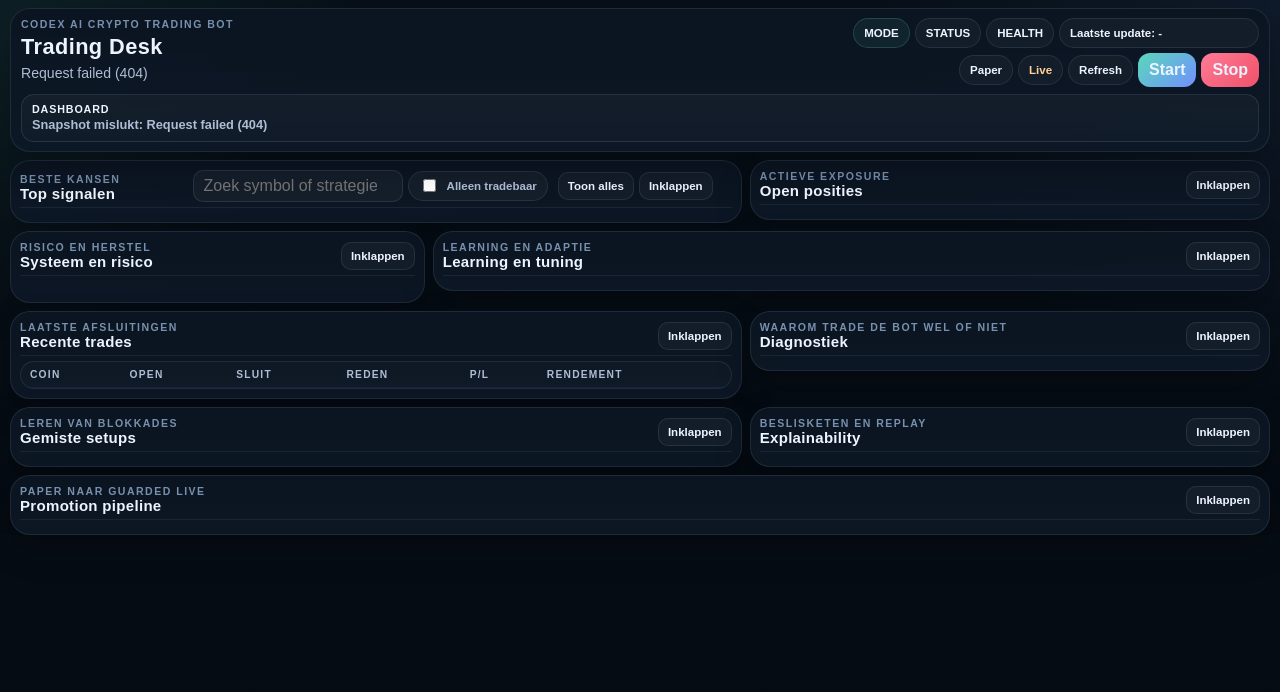
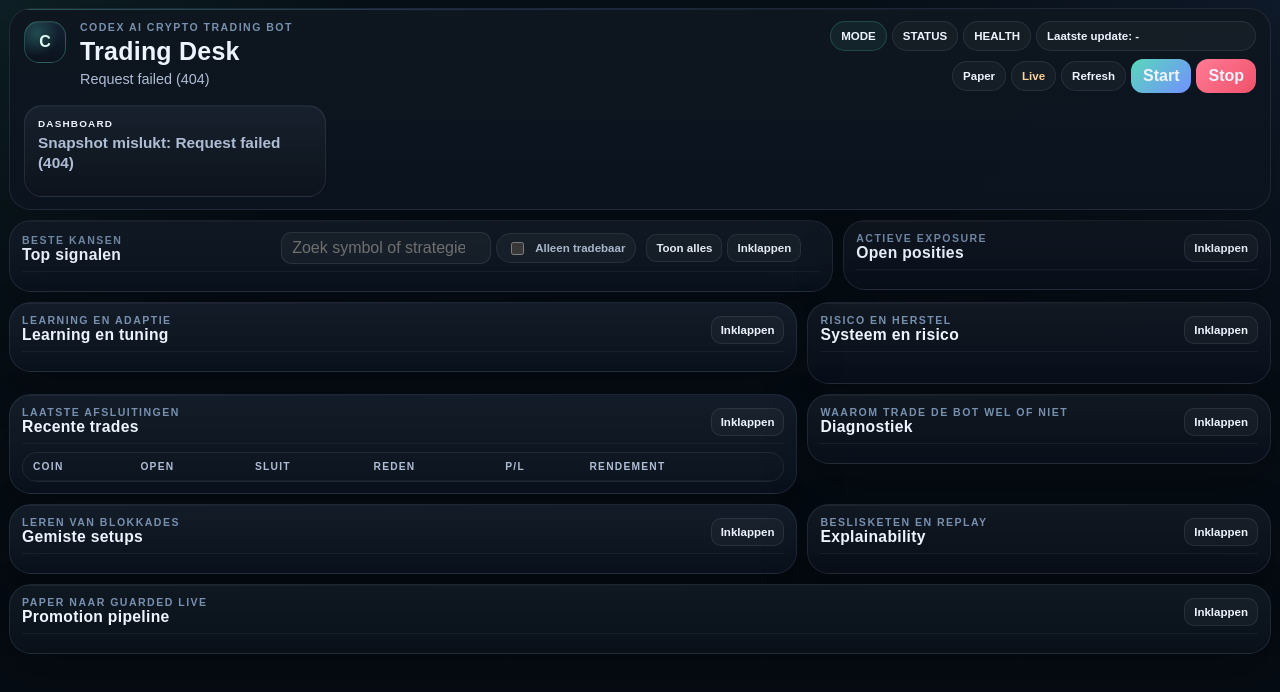
Before and after one commit to mrcryptolife420/Codex-ai-trading-bot-, a website: page src/dashboard/public/index.html in a window 1280 px wide. Drawn offline with Linux system fonts and the light colour scheme; no server answers.

Commit message:
Redesign dashboard into trading desk layout

```diff
--- a/src/dashboard/public/index.html
+++ b/src/dashboard/public/index.html
@@ -11,10 +11,13 @@
       <main class="main">
         <header class="topbar">
           <div class="topbar-head">
+            <div class="brand-shell">
+              <div class="brand-mark" aria-hidden="true">C</div>
               <div class="brand-block">
                 <p class="eyebrow">Codex AI Crypto Trading Bot</p>
                 <h1>Trading Desk</h1>
                 <p id="controlHint" class="topbar-copy">Status wordt geladen...</p>
+              </div>
             </div>
 
             <div class="topbar-side">
@@ -38,8 +41,8 @@
           <div id="operatorSummary" class="status-summary" aria-label="Belangrijkste samenvatting"></div>
         </header>
 
-        <section class="main-grid">
-          <article class="panel collapsible-panel" id="signalsSection">
+        <section class="main-grid overview-stage">
+          <article class="panel panel-primary collapsible-panel" id="signalsSection">
               <div class="panel-head panel-head-split">
                 <div>
                   <p class="eyebrow">Beste kansen</p>
@@ -61,7 +64,7 @@
               </div>
           </article>
 
-          <article class="panel collapsible-panel" id="positionsSection">
+          <article class="panel panel-side collapsible-panel" id="positionsSection">
               <div class="panel-head">
                 <div>
                   <p class="eyebrow">Actieve exposure</p>
@@ -75,8 +78,8 @@
           </article>
         </section>
 
-        <section class="bottom-grid">
-          <article class="panel collapsible-panel" id="riskSection">
+        <section class="bottom-grid analytics-grid">
+          <article class="panel panel-side collapsible-panel" id="riskSection">
               <div class="panel-head">
                 <div>
                   <p class="eyebrow">Risico en herstel</p>
@@ -90,7 +93,7 @@
               </div>
           </article>
 
-          <article class="panel collapsible-panel" id="learningSection">
+          <article class="panel panel-primary collapsible-panel" id="learningSection">
             <div class="panel-head">
               <div>
                 <p class="eyebrow">Learning en adaptie</p>
@@ -103,7 +106,7 @@
               </div>
           </article>
 
-          <article class="panel collapsible-panel" id="historySection">
+          <article class="panel panel-primary collapsible-panel" id="historySection">
             <div class="panel-head">
               <div>
                 <p class="eyebrow">Laatste afsluitingen</p>
@@ -130,7 +133,7 @@
               </div>
           </article>
 
-          <article class="panel collapsible-panel" id="diagnosticsSection">
+          <article class="panel panel-side collapsible-panel" id="diagnosticsSection">
             <div class="panel-head">
               <div>
                 <p class="eyebrow">Waarom trade de bot wel of niet</p>
@@ -143,7 +146,7 @@
               </div>
           </article>
 
-          <article class="panel collapsible-panel" id="missedTradesSection">
+          <article class="panel panel-primary collapsible-panel" id="missedTradesSection">
             <div class="panel-head">
               <div>
                 <p class="eyebrow">Leren van blokkades</p>
@@ -156,7 +159,7 @@
               </div>
           </article>
 
-          <article class="panel collapsible-panel" id="explainabilitySection">
+          <article class="panel panel-side collapsible-panel" id="explainabilitySection">
             <div class="panel-head">
               <div>
                 <p class="eyebrow">Beslisketen en replay</p>
@@ -169,7 +172,7 @@
               </div>
           </article>
 
-          <article class="panel collapsible-panel" id="promotionSection">
+          <article class="panel panel-wide collapsible-panel" id="promotionSection">
             <div class="panel-head">
               <div>
                 <p class="eyebrow">Paper naar guarded live</p>
--- a/src/dashboard/public/styles.css
+++ b/src/dashboard/public/styles.css
@@ -1,7 +1,7 @@
 :root {
   --bg: #071018;
-  --panel: rgba(12, 22, 35, 0.94);
-  --panel-strong: rgba(16, 28, 44, 0.98);
+  --panel: rgba(11, 18, 29, 0.92);
+  --panel-strong: rgba(14, 24, 38, 0.98);
   --line: rgba(147, 166, 193, 0.14);
   --line-strong: rgba(147, 166, 193, 0.22);
   --text: #edf4ff;
@@ -11,9 +11,9 @@
   --accent-2: #7290ff;
   --success: #3bd28e;
   --danger: #ff7b95;
-  --shadow: 0 14px 34px rgba(0, 0, 0, 0.24);
-  --radius-xl: 20px;
-  --radius-lg: 16px;
+  --shadow: 0 18px 48px rgba(0, 0, 0, 0.24);
+  --radius-xl: 22px;
+  --radius-lg: 18px;
   --radius-md: 12px;
   --font-body: "Segoe UI Variable", "Aptos", sans-serif;
   --font-display: "Bahnschrift", "Segoe UI Variable", sans-serif;
@@ -37,6 +37,7 @@ body {
 
 body {
   overflow-x: hidden;
+  color-scheme: dark;
 }
 
 button,
@@ -59,20 +60,22 @@ h3 {
 }
 
 .shell {
-  width: min(1520px, calc(100vw - 20px));
-  margin: 8px auto 12px;
+  width: min(1600px, calc(100vw - 18px));
+  margin: 8px auto 10px;
 }
 
 .main {
   display: grid;
-  gap: 8px;
+  gap: 10px;
 }
 
 .topbar,
 .panel {
   border: 1px solid var(--line);
   border-radius: var(--radius-xl);
-  background: linear-gradient(180deg, rgba(11, 21, 34, 0.98), rgba(13, 24, 38, 0.95));
+  background:
+    linear-gradient(180deg, rgba(255, 255, 255, 0.024), rgba(255, 255, 255, 0)),
+    linear-gradient(180deg, rgba(8, 16, 26, 0.98), rgba(11, 20, 31, 0.96));
   box-shadow: var(--shadow);
 }
 
@@ -81,8 +84,18 @@ h3 {
   top: 8px;
   z-index: 5;
   display: grid;
-  gap: 6px;
-  padding: 9px 10px;
+  gap: 10px;
+  padding: 12px 14px;
+  overflow: hidden;
+}
+
+.topbar::before {
+  content: "";
+  position: absolute;
+  inset: 0 0 auto 0;
+  height: 1px;
+  background: linear-gradient(90deg, rgba(89, 216, 186, 0.34), rgba(114, 144, 255, 0.18), transparent 82%);
+  pointer-events: none;
 }
 
 .topbar-head,
@@ -93,18 +106,43 @@ h3 {
 }
 
 .topbar-head {
-  grid-template-columns: minmax(0, 1fr) auto;
-  gap: 6px 10px;
+  grid-template-columns: minmax(0, 1.18fr) minmax(360px, 0.82fr);
+  gap: 8px 14px;
   align-items: start;
 }
 
+.brand-shell {
+  display: flex;
+  align-items: flex-start;
+  gap: 14px;
+  min-width: 0;
+}
+
+.brand-mark {
+  display: grid;
+  place-items: center;
+  width: 42px;
+  height: 42px;
+  border-radius: 15px;
+  border: 1px solid rgba(89, 216, 186, 0.28);
+  background:
+    radial-gradient(circle at 30% 30%, rgba(89, 216, 186, 0.24), transparent 56%),
+    linear-gradient(180deg, rgba(20, 36, 52, 0.96), rgba(11, 19, 30, 0.96));
+  color: #dff8f3;
+  font-family: var(--font-display);
+  font-size: 1rem;
+  font-weight: 700;
+  box-shadow: inset 0 1px 0 rgba(255, 255, 255, 0.06);
+}
+
 .brand-block h1 {
-  font-size: clamp(1.28rem, 1.7vw, 1.62rem);
+  font-size: clamp(1.42rem, 1.95vw, 2rem);
+  letter-spacing: 0.01em;
 }
 
 .topbar-side {
   display: grid;
-  gap: 5px;
+  gap: 8px;
   justify-items: end;
 }
 
@@ -126,9 +164,9 @@ th,
 }
 
 .topbar-copy {
-  max-width: 60ch;
-  line-height: 1.3;
-  font-size: 0.88rem;
+  max-width: 56ch;
+  line-height: 1.34;
+  font-size: 0.9rem;
 }
 
 .panel-body {
@@ -152,9 +190,9 @@ th,
 
 .status-summary {
   display: grid;
-  grid-template-columns: repeat(auto-fit, minmax(165px, 1fr));
-  gap: 5px;
-  padding-top: 1px;
+  grid-template-columns: repeat(4, minmax(0, 1fr));
+  gap: 8px;
+  padding-top: 2px;
 }
 
 .status-chip,
@@ -188,41 +226,45 @@ th,
 
 .refresh-chip {
   justify-content: flex-start;
-  min-width: 200px;
+  min-width: 220px;
 }
 
 .hero-pill {
   display: grid;
   align-content: start;
   justify-content: start;
-  gap: 2px;
-  min-height: 0;
-  padding: 8px 10px;
-  border-radius: 13px;
+  gap: 4px;
+  min-height: 92px;
+  padding: 12px 13px;
+  border-radius: 18px;
   max-width: 100%;
-  background: linear-gradient(180deg, rgba(255, 255, 255, 0.035), rgba(255, 255, 255, 0.02));
-  border-color: rgba(147, 166, 193, 0.16);
+  background:
+    linear-gradient(180deg, rgba(255, 255, 255, 0.038), rgba(255, 255, 255, 0.012)),
+    linear-gradient(180deg, rgba(14, 24, 37, 0.94), rgba(10, 17, 26, 0.96));
+  border-color: rgba(147, 166, 193, 0.14);
+  box-shadow: inset 0 1px 0 rgba(255, 255, 255, 0.03);
 }
 
 .hero-pill strong {
   color: var(--text);
   flex-shrink: 0;
-  font-size: 0.67rem;
-  letter-spacing: 0.08em;
+  font-size: 0.62rem;
+  letter-spacing: 0.12em;
   text-transform: uppercase;
 }
 
 .hero-pill span {
   color: var(--text-soft);
-  font-size: 0.8rem;
-  line-height: 1.22;
+  font-size: 0.96rem;
+  line-height: 1.28;
+  font-weight: 600;
 }
 
 button {
   appearance: none;
   border: 0;
   min-height: 34px;
-  padding: 0 11px;
+  padding: 0 12px;
   border-radius: 12px;
   cursor: pointer;
   color: var(--text);
@@ -265,56 +307,90 @@ button:disabled {
 .main-grid,
 .bottom-grid {
   display: grid;
-  gap: 8px;
+  gap: 10px;
   align-items: start;
 }
 
-.main-grid {
-  grid-template-columns: repeat(12, minmax(0, 1fr));
+.overview-stage {
+  grid-template-columns: minmax(0, 1.58fr) minmax(340px, 0.82fr);
 }
 
-.bottom-grid {
-  grid-template-columns: repeat(12, minmax(0, 1fr));
+.analytics-grid {
+  grid-template-columns: minmax(0, 1.06fr) minmax(300px, 0.72fr) minmax(0, 1.06fr);
+  grid-template-areas:
+    "learning learning risk"
+    "history history diagnostics"
+    "missed missed explainability"
+    "promotion promotion promotion";
 }
 
 .panel {
-  padding: 9px;
+  position: relative;
+  padding: 11px 12px;
+  overflow: hidden;
+}
+
+.panel::before {
+  content: "";
+  position: absolute;
+  inset: 0 0 auto 0;
+  height: 1px;
+  background: linear-gradient(90deg, rgba(255, 255, 255, 0.06), transparent 72%);
+  pointer-events: none;
+}
+
+.panel-primary {
+  background:
+    linear-gradient(180deg, rgba(255, 255, 255, 0.028), rgba(255, 255, 255, 0)),
+    linear-gradient(180deg, rgba(12, 22, 35, 0.98), rgba(10, 18, 29, 0.96));
+}
+
+.panel-side {
+  background:
+    linear-gradient(180deg, rgba(255, 255, 255, 0.022), rgba(255, 255, 255, 0)),
+    linear-gradient(180deg, rgba(11, 19, 30, 0.96), rgba(9, 16, 26, 0.95));
+}
+
+.panel-wide {
+  background:
+    linear-gradient(180deg, rgba(255, 255, 255, 0.022), rgba(255, 255, 255, 0)),
+    linear-gradient(180deg, rgba(10, 19, 30, 0.96), rgba(9, 17, 26, 0.95));
 }
 
 #signalsSection {
-  grid-column: span 7;
+  grid-column: 1;
 }
 
 #positionsSection {
-  grid-column: span 5;
+  grid-column: 2;
 }
 
 #learningSection {
-  grid-column: span 8;
+  grid-area: learning;
 }
 
 #riskSection {
-  grid-column: span 4;
+  grid-area: risk;
 }
 
 #historySection {
-  grid-column: span 7;
+  grid-area: history;
 }
 
 #diagnosticsSection {
-  grid-column: span 5;
+  grid-area: diagnostics;
 }
 
 #missedTradesSection {
-  grid-column: span 7;
+  grid-area: missed;
 }
 
 #explainabilitySection {
-  grid-column: span 5;
+  grid-area: explainability;
 }
 
 #promotionSection {
-  grid-column: span 12;
+  grid-area: promotion;
 }
 
 .panel-head,
@@ -322,20 +398,20 @@ button:disabled {
   display: flex;
   align-items: end;
   justify-content: space-between;
-  gap: 5px 8px;
-  margin-bottom: 5px;
-  padding-bottom: 5px;
-  border-bottom: 1px solid rgba(147, 166, 193, 0.1);
+  gap: 6px 10px;
+  margin-bottom: 8px;
+  padding-bottom: 7px;
+  border-bottom: 1px solid rgba(147, 166, 193, 0.08);
 }
 
 .panel-head h3 {
-  font-size: 0.94rem;
+  font-size: 0.98rem;
 }
 
 .list-stack,
 .risk-grid {
   display: grid;
-  gap: 5px;
+  gap: 6px;
 }
 
 .risk-grid {
@@ -349,7 +425,9 @@ button:disabled {
 .missed-card {
   border: 1px solid rgba(147, 166, 193, 0.12);
   border-radius: var(--radius-lg);
-  background: linear-gradient(180deg, rgba(255, 255, 255, 0.028), rgba(255, 255, 255, 0.016));
+  background:
+    linear-gradient(180deg, rgba(255, 255, 255, 0.026), rgba(255, 255, 255, 0.01)),
+    rgba(255, 255, 255, 0.012);
 }
 
 .signal-card {
@@ -358,8 +436,8 @@ button:disabled {
 
 .card-summary {
   display: grid;
-  gap: 5px;
-  padding: 9px;
+  gap: 6px;
+  padding: 11px;
 }
 
 .card-copy {
@@ -376,7 +454,7 @@ button:disabled {
 
 .signal-overview {
   display: flex;
-  gap: 6px;
+  gap: 7px;
   flex-wrap: wrap;
 }
 
@@ -397,7 +475,7 @@ button:disabled {
   gap: 6px;
   align-items: flex-start;
   color: var(--text-soft);
-  font-size: 0.77rem;
+  font-size: 0.76rem;
 }
 
 .reason-row strong {
@@ -460,14 +538,14 @@ button:disabled {
 .subgrid {
   display: grid;
   grid-template-columns: repeat(3, minmax(0, 1fr));
-  gap: 6px;
+  gap: 7px;
 }
 
 .stat {
-  padding: 7px 9px;
+  padding: 9px 10px;
   border: 1px solid rgba(147, 166, 193, 0.1);
-  border-radius: 14px;
-  background: rgba(255, 255, 255, 0.018);
+  border-radius: 15px;
+  background: rgba(255, 255, 255, 0.016);
 }
 
 .stat strong {
@@ -494,7 +572,7 @@ button:disabled {
   overflow-x: auto;
   border: 1px solid rgba(147, 166, 193, 0.12);
   border-radius: var(--radius-lg);
-  background: rgba(255, 255, 255, 0.015);
+  background: rgba(255, 255, 255, 0.012);
 }
 
 table {
@@ -505,7 +583,7 @@ table {
 
 th,
 td {
-  padding: 7px 9px;
+  padding: 8px 10px;
   border-bottom: 1px solid rgba(147, 166, 193, 0.08);
   text-align: left;
 }
@@ -546,10 +624,10 @@ input[type="search"] {
 .event-row {
   display: grid;
   gap: 4px;
-  padding: 7px 9px;
+  padding: 9px 10px;
   border: 1px solid rgba(147, 166, 193, 0.1);
-  border-radius: 14px;
-  background: rgba(255, 255, 255, 0.018);
+  border-radius: 15px;
+  background: rgba(255, 255, 255, 0.014);
 }
 
 .learning-board {
@@ -559,11 +637,13 @@ input[type="search"] {
 
 .learning-hero {
   display: grid;
-  gap: 6px;
-  padding: 9px;
+  gap: 8px;
+  padding: 11px;
   border: 1px solid rgba(114, 144, 255, 0.18);
   border-radius: var(--radius-lg);
-  background: linear-gradient(180deg, rgba(114, 144, 255, 0.1), rgba(255, 255, 255, 0.02));
+  background:
+    linear-gradient(180deg, rgba(114, 144, 255, 0.11), rgba(255, 255, 255, 0.02)),
+    linear-gradient(180deg, rgba(14, 22, 37, 0.94), rgba(10, 18, 30, 0.95));
 }
 
 .learning-title {
@@ -592,7 +672,7 @@ input[type="search"] {
 .learning-summary-grid {
   display: grid;
   grid-template-columns: repeat(2, minmax(0, 1fr));
-  gap: 6px;
+  gap: 7px;
 }
 
 .learning-callouts {
@@ -604,10 +684,10 @@ input[type="search"] {
 .learning-detail {
   display: grid;
   gap: 5px;
-  padding: 7px 9px;
+  padding: 9px 10px;
   border: 1px solid rgba(147, 166, 193, 0.1);
-  border-radius: 14px;
-  background: rgba(255, 255, 255, 0.018);
+  border-radius: 15px;
+  background: rgba(255, 255, 255, 0.014);
 }
 
 .learning-detail strong {
@@ -635,10 +715,10 @@ input[type="search"] {
 .learning-list-item {
   display: grid;
   gap: 4px;
-  padding: 7px 9px;
+  padding: 8px 10px;
   border: 1px solid rgba(147, 166, 193, 0.1);
-  border-radius: 14px;
-  background: rgba(255, 255, 255, 0.015);
+  border-radius: 15px;
+  background: rgba(255, 255, 255, 0.014);
 }
 
 .learning-review-grid {
@@ -655,10 +735,10 @@ input[type="search"] {
 .learning-review-card {
   display: grid;
   gap: 6px;
-  padding: 7px 9px;
+  padding: 9px 10px;
   border: 1px solid rgba(147, 166, 193, 0.1);
-  border-radius: 14px;
-  background: rgba(255, 255, 255, 0.015);
+  border-radius: 15px;
+  background: rgba(255, 255, 255, 0.014);
 }
 
 .learning-review-head {
@@ -678,8 +758,8 @@ input[type="search"] {
 
 @media (max-width: 1180px) {
   .topbar-head,
-  .main-grid,
-  .bottom-grid,
+  .overview-stage,
+  .analytics-grid,
   .learning-review-grid {
     grid-template-columns: 1fr;
   }
@@ -697,7 +777,12 @@ input[type="search"] {
   #diagnosticsSection,
   #explainabilitySection,
   #promotionSection {
+    grid-area: auto;
     grid-column: auto;
+  }
+
+  .status-summary {
+    grid-template-columns: repeat(2, minmax(0, 1fr));
   }
 }
 
@@ -728,4 +813,17 @@ input[type="search"] {
   .status-summary {
     grid-template-columns: 1fr;
   }
+
+  .brand-shell {
+    gap: 10px;
+  }
+
+  .brand-mark {
+    width: 38px;
+    height: 38px;
+  }
+
+  .hero-pill {
+    min-height: 0;
+  }
 }
```
Also changed, not shown: test/run.js. Lines whose indentation alone changed are shown as unchanged.
